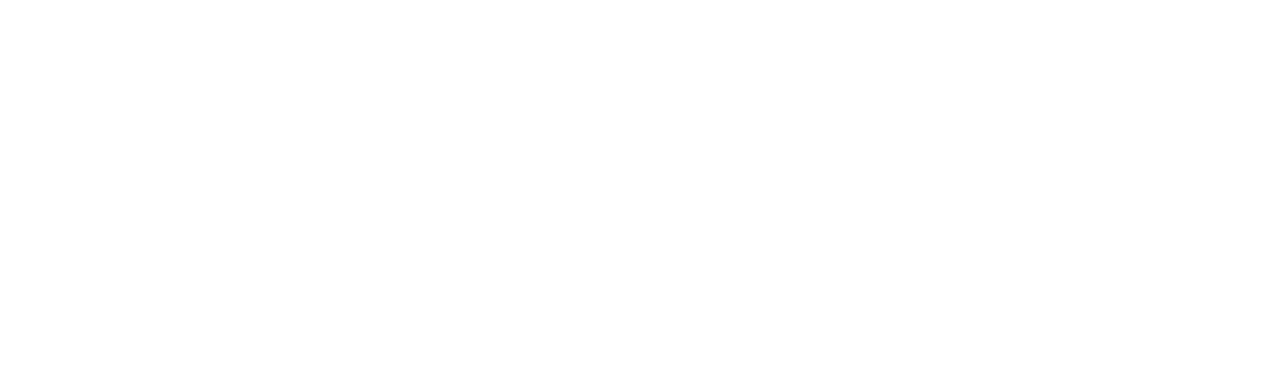
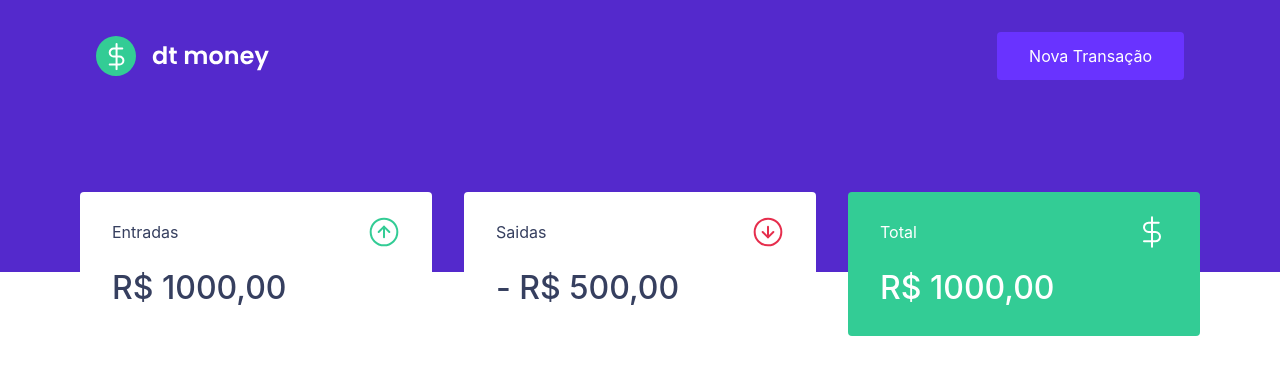
Before and after one commit to kaiorr/dtmoney, a React (Create React App) app: page / in a window 1280 px wide. Shown: the top 374 px of the page. Built offline with nearby package versions, Linux system fonts and the light colour scheme.

Commit message:
feat: Estrutura inicial dos components finalizados

```diff
--- a/public/index.html
+++ b/public/index.html
@@ -1,8 +1,13 @@
 <!DOCTYPE html>
 <html lang="en">
   <head>
+    <link rel="preconnect" href="https://fonts.gstatic.com" />
+    <link
+      href="https://fonts.googleapis.com/css2?family=Poppins:wght@400;500;600&display=swap"
+      rel="stylesheet"
+    />
+    <link rel="icon" href="%PUBLIC_URL%/favicon.png" />
     <meta charset="utf-8" />
-    <link rel="icon" href="%PUBLIC_URL%/favicon.png" />
     <meta name="viewport" content="width=device-width, initial-scale=1" />
     <meta name="theme-color" content="#000000" />
     <meta
--- a/src/App.tsx
+++ b/src/App.tsx
@@ -1,7 +1,13 @@
+import { Dashboard } from "./components/Dashboard/Dashboard";
+import { Header } from "./components/Header/Header";
+import { GlobalStyle } from "./globalStyle/global.style";
 
 export const App = () => {
   return (
-    <div>
-    </div>
+    <>
+      <Header />
+      <Dashboard />
+      <GlobalStyle />
+    </>
   );
-}
+};
--- /dev/null
+++ b/src/components/Dashboard/Dashboard.style.ts
@@ -0,0 +1,6 @@
+import styled from "styled-components";
+
+export const Container = styled.main`
+  max-width: 1120px;
+  margin: 0 auto;
+`;
--- /dev/null
+++ b/src/components/Dashboard/Dashboard.tsx
@@ -0,0 +1,10 @@
+import { Container } from "./Dashboard.style";
+import { Summary } from "../Summary/Summary";
+
+export const Dashboard = () => {
+  return (
+    <Container>
+      <Summary />
+    </Container>
+  );
+};
--- /dev/null
+++ b/src/components/Header/Header.style.ts
@@ -0,0 +1,30 @@
+import styled from "styled-components";
+
+export const Container = styled.header`
+  background-color: var(--v-blue);
+`;
+
+export const Content = styled.div`
+  max-width: 1120px;
+  margin: 0 auto;
+
+  padding: 2rem 1rem 12rem;
+  display: flex;
+  align-items: center;
+  justify-content: space-between;
+
+  button {
+    font-size: 1rem;
+    color: var(--v-white);
+    background: var(--v-blue-light);
+    border: 0;
+    padding: 0 2rem;
+    border-radius: 0.25rem;
+    height: 3rem;
+    transition: filter 0.2s;
+
+    &:hover {
+      filter: brightness(0.9);
+    }
+  }
+`;
--- /dev/null
+++ b/src/components/Header/Header.tsx
@@ -0,0 +1,13 @@
+import logoImg from "../../assets/logo.svg";
+import { Container, Content } from "./Header.style";
+
+export const Header = () => {
+  return (
+    <Container>
+      <Content>
+        <img src={logoImg} alt="dt money" />
+        <button type="button">Nova Transação</button>
+      </Content>
+    </Container>
+  );
+};
--- /dev/null
+++ b/src/components/Summary/Summary.style.ts
@@ -0,0 +1,34 @@
+import styled from "styled-components";
+
+export const Container = styled.div`
+  display: grid;
+  grid-template-columns: repeat(3, 1fr);
+  gap: 2rem;
+  margin-top: -5rem;
+
+  div {
+    background: var(--v-white);
+    padding: 1.5rem 2rem;
+    border-radius: 0.25rem;
+    color: var(--v-text-title);
+
+    header {
+      display: flex;
+      align-items: center;
+      justify-content: space-between;
+    }
+
+    strong {
+      display: block;
+      margin-top: 1rem;
+      font-size: 2rem;
+      font-weight: 500;
+      line-height: 3rem;
+    }
+
+    &.total {
+      background: var(--v-green);
+      color: var(--v-white);
+    }
+  }
+`;
--- /dev/null
+++ b/src/components/Summary/Summary.tsx
@@ -0,0 +1,34 @@
+import { Container } from "./Summary.style";
+import incomeImg from "../../assets/income.svg";
+import outcomeImg from "../../assets/outcome.svg";
+import totalImg from "../../assets/total.svg";
+
+export const Summary = () => {
+  return (
+    <Container>
+      <div>
+        <header>
+          <p>Entradas</p>
+          <img src={incomeImg} alt="entradas" />
+        </header>
+        <strong>R$ 1000,00</strong>
+      </div>
+
+      <div>
+        <header>
+          <p>Saidas</p>
+          <img src={outcomeImg} alt="entradas" />
+        </header>
+        <strong>- R$ 500,00</strong>
+      </div>
+
+      <div className="total">
+        <header>
+          <p>Total</p>
+          <img src={totalImg} alt="entradas" />
+        </header>
+        <strong>R$ 1000,00</strong>
+      </div>
+    </Container>
+  );
+};
--- /dev/null
+++ b/src/globalStyle/global.style.ts
@@ -0,0 +1,49 @@
+import { createGlobalStyle } from "styled-components";
+
+export const GlobalStyle = createGlobalStyle`
+
+  :root {
+    --v-background: #f0f2f5;
+    --v-white: #ffffff;
+    --v-green: #33cc95;
+    --v-red: #e52e4d;
+    --v-blue: #5429cc;
+    --v-blue-light: #6933ff;
+    --v-text-title: #363f5f;
+    --v-text-body: #969cb3;
+  }
+
+  * {
+    margin: 0;
+    padding: 0;
+    box-sizing: border-box;
+  }
+
+  body, input, textarea, button {
+    font-family: -apple-system, Poppins, BlinkMacSystemFont, Segoe UI, Roboto, sans-serif;
+    font-weight: 400;
+  }
+
+  h1, h2, h3, h4, h5, h6, strong {
+    font-weight: 600;
+  }
+
+  html {
+    @media (max-width: 1080px) {
+      font-size: 93.75%;
+    }
+
+    @media (max-width: 720px) {
+      font-size: 87.5%;
+    }
+  }
+
+  button {
+    cursor: pointer;
+  }
+
+  [disabled] {
+    opacity: 0.6;
+    cursor: not-allowed;
+  }
+`;
```
Also changed, not shown: src/index.tsx (+4 -4 lines), src/setupTests.ts (+1 -1 lines).
